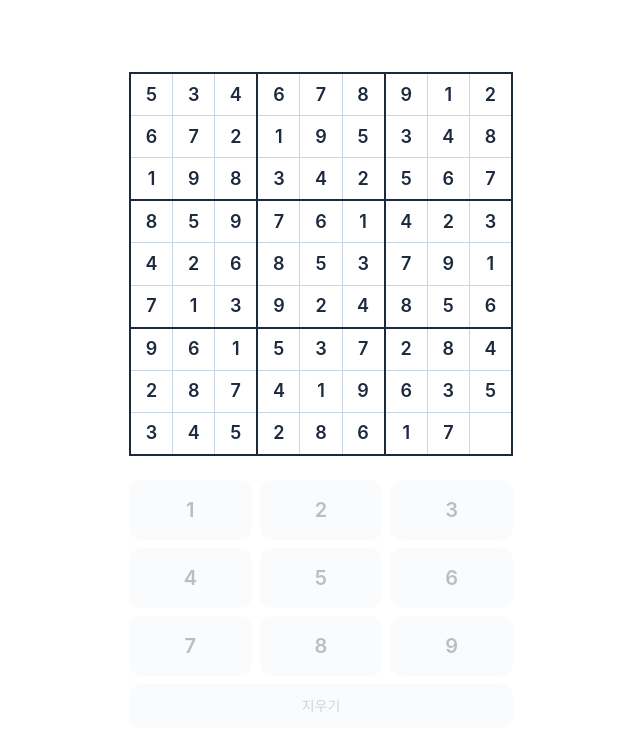
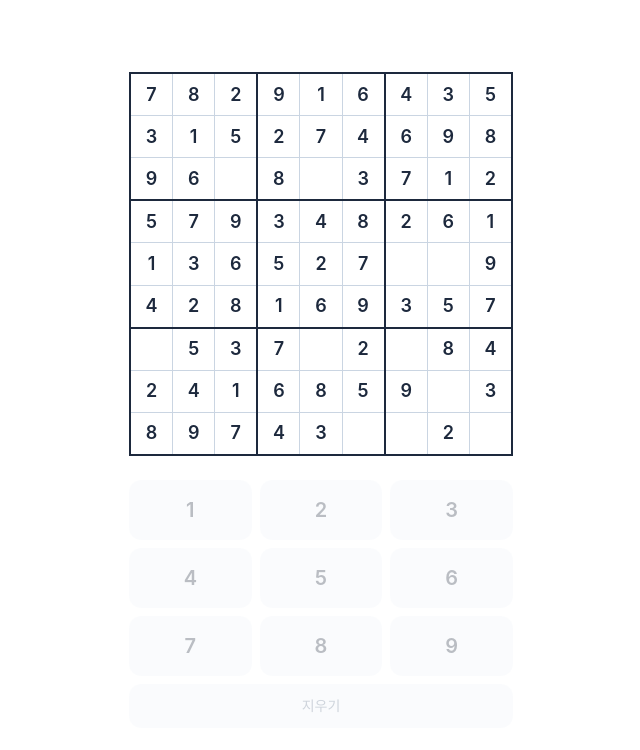
Before and after one commit to Emithen/sudoku-prototype, a React (Vite) app: page /game in a window 1280 px wide. Shown: the top 750 px of the page, without its empty margins (319-959 px from the left). Built offline with nearby package versions, Linux system fonts and the light colour scheme.

Commit message:
feat: 퍼즐 생성 로직

```diff
--- a/src/pages/game/Game.tsx
+++ b/src/pages/game/Game.tsx
@@ -2,13 +2,21 @@ import { useEffect, useState } from "react";
 import { Board } from "./Board";
 import { NumberPad } from "./NumberPad";
 import { GameCompleteModal } from "./GameCompleteModal";
-import { PUZZLES } from "./puzzles";
+import { generatePuzzle } from "./generatePuzzle";
 import type { CellValue, Position } from "./Board";
 
-// 테스트할 케이스를 바꿔가며 확인: empty | normal | almostComplete
-const ACTIVE_PUZZLE = PUZZLES.almostComplete;
-const GIVEN = ACTIVE_PUZZLE.board.map((r) => r.map((v) => v !== null));
-const freshBoard = () => ACTIVE_PUZZLE.board.map((r) => [...r]);
+type PuzzleState = {
+  board: CellValue[][];
+  given: boolean[][];
+};
+
+const makePuzzle = (givens = 70): PuzzleState => {
+  const puzzle = generatePuzzle(givens);
+  return {
+    board: puzzle,
+    given: puzzle.map((r) => r.map((v) => v !== null)),
+  };
+};
 
 const isBoardComplete = (board: CellValue[][]): boolean => {
   const hasAllNine = (cells: CellValue[]) => {
@@ -34,7 +42,7 @@ const isBoardComplete = (board: CellValue[][]): boolean => {
 };
 
 export const Game = () => {
-  const [board, setBoard] = useState<CellValue[][]>(freshBoard);
+  const [{ board, given }, setPuzzle] = useState<PuzzleState>(makePuzzle);
   const [selected, setSelected] = useState<Position>(null);
   const [complete, setComplete] = useState(false);
 
@@ -48,31 +56,31 @@ export const Game = () => {
     );
   };
 
-  const handleNumberInput = (value: number | null) => {
+  const handleNumberInput = (value: CellValue) => {
     if (!selected) return;
     const { row, col } = selected;
-    if (GIVEN[row][col]) return;
-    setBoard((prev) => {
-      const next = prev.map((r) => [...r]);
+    if (given[row][col]) return;
+    setPuzzle((prev) => {
+      const next = prev.board.map((r) => [...r]);
       next[row][col] = value;
-      return next;
+      return { ...prev, board: next };
     });
   };
 
   const handleNewGame = () => {
-    setBoard(freshBoard());
+    setPuzzle(makePuzzle());
     setSelected(null);
     setComplete(false);
   };
 
-  const isInputDisabled = !selected || GIVEN[selected.row][selected.col];
+  const isInputDisabled = !selected || given[selected.row][selected.col];
 
   return (
     <div className="w-full h-screen flex flex-col items-center bg-white">
       <div className="flex flex-col items-center justify-center flex-1 w-full px-4 gap-6">
         <Board
           board={board}
-          given={GIVEN}
+          given={given}
           selected={selected}
           onCellClick={handleCellClick}
         />
--- /dev/null
+++ b/src/pages/game/generatePuzzle.ts
@@ -0,0 +1,104 @@
+import type { CellValue } from "./Board";
+
+// 내부적으로 0을 빈 칸으로 사용, 반환 시 null로 변환
+type Grid = number[][];
+
+function shuffle<T>(arr: T[]): T[] {
+  const result = [...arr];
+  for (let i = result.length - 1; i > 0; i--) {
+    const j = Math.floor(Math.random() * (i + 1));
+    [result[i], result[j]] = [result[j], result[i]];
+  }
+  return result;
+}
+
+function isValid(grid: Grid, row: number, col: number, num: number): boolean {
+  if (grid[row].includes(num)) return false;
+  if (grid.some((r) => r[col] === num)) return false;
+
+  const br = Math.floor(row / 3) * 3;
+  const bc = Math.floor(col / 3) * 3;
+  for (let r = br; r < br + 3; r++)
+    for (let c = bc; c < bc + 3; c++)
+      if (grid[r][c] === num) return false;
+
+  return true;
+}
+
+// 백트래킹으로 완성 보드 생성 (각 칸에서 1~9를 랜덤 순서로 시도)
+function fillGrid(grid: Grid, pos: number): boolean {
+  if (pos === 81) return true;
+
+  const row = Math.floor(pos / 9);
+  const col = pos % 9;
+
+  for (const num of shuffle([1, 2, 3, 4, 5, 6, 7, 8, 9])) {
+    if (isValid(grid, row, col, num)) {
+      grid[row][col] = num;
+      if (fillGrid(grid, pos + 1)) return true;
+      grid[row][col] = 0;
+    }
+  }
+
+  return false;
+}
+
+// 해의 개수를 셈 (limit에 도달하면 조기 종료)
+function countSolutions(grid: Grid, pos: number, limit: number): number {
+  if (pos === 81) return 1;
+
+  const row = Math.floor(pos / 9);
+  const col = pos % 9;
+
+  if (grid[row][col] !== 0) {
+    return countSolutions(grid, pos + 1, limit);
+  }
+
+  let count = 0;
+  for (let num = 1; num <= 9 && count < limit; num++) {
+    if (isValid(grid, row, col, num)) {
+      grid[row][col] = num;
+      count += countSolutions(grid, pos + 1, limit - count);
+      grid[row][col] = 0;
+    }
+  }
+
+  return count;
+}
+
+function hasUniqueSolution(grid: Grid): boolean {
+  return countSolutions(grid, 0, 2) === 1;
+}
+
+/**
+ * givens: 남길 주어진 숫자 칸의 수 (권장 범위: 27~45)
+ * 최솟값은 17 (수학적으로 유일 해를 보장하는 최소 givens)
+ */
+export function generatePuzzle(givens: number): CellValue[][] {
+  const clampedGivens = Math.max(17, Math.min(80, givens));
+  const toRemove = 81 - clampedGivens;
+
+  const grid: Grid = Array.from({ length: 9 }, () => Array(9).fill(0));
+  fillGrid(grid, 0);
+
+  const positions = shuffle(Array.from({ length: 81 }, (_, i) => i));
+  let removed = 0;
+
+  for (const pos of positions) {
+    if (removed >= toRemove) break;
+
+    const row = Math.floor(pos / 9);
+    const col = pos % 9;
+    const backup = grid[row][col];
+
+    grid[row][col] = 0;
+
+    if (hasUniqueSolution(grid)) {
+      removed++;
+    } else {
+      grid[row][col] = backup;
+    }
+  }
+
+  return grid.map((r) => r.map((v) => (v === 0 ? null : v)));
+}
```
